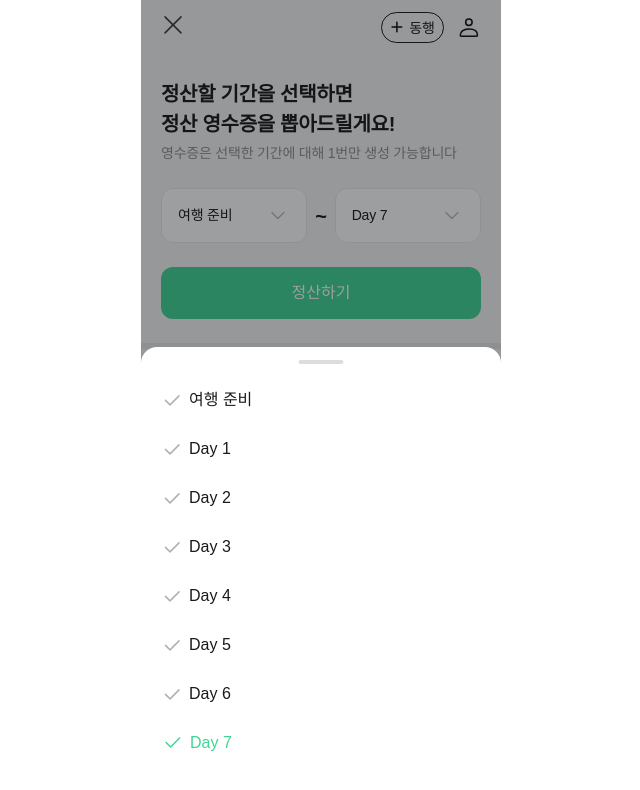
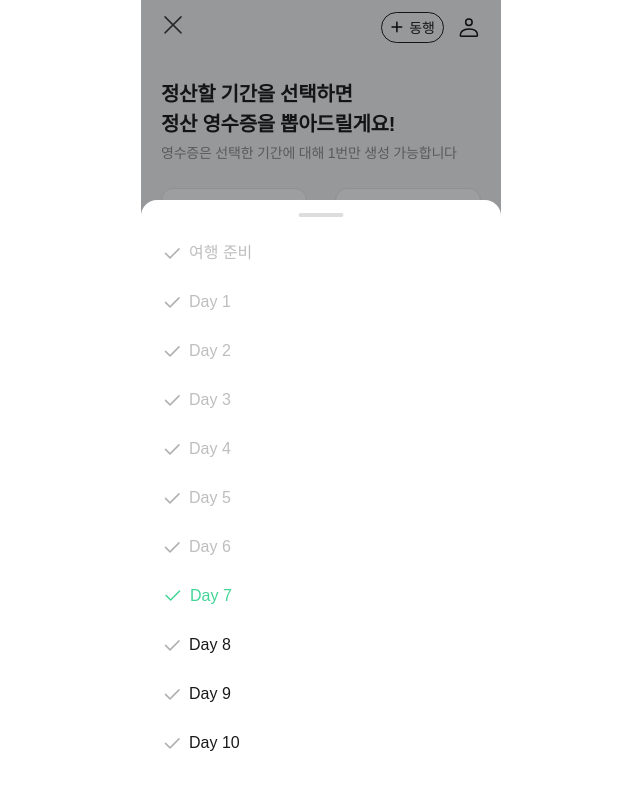
Before and after one commit to Emithen/SnapSplit-Front, a Next.js app in the folder snapsplit/: page /trip/1/split in a window 1280 px wide. Both pictures are taken after a click on the button "Day 7". Shown: the top 790 px of the page, without its empty margins (319-959 px from the left). Built offline with nearby package versions, Linux system fonts and the light colour scheme; a web font is replaced by a local one.

Commit message:
feat: 정산 가능 날짜 선택 시 Day로 선택, 선택 불가능 시 비활성화 UI

```diff
--- a/snapsplit/src/features/trip/[tripId]/split/_components/SplitDatePickSection.tsx
+++ b/snapsplit/src/features/trip/[tripId]/split/_components/SplitDatePickSection.tsx
@@ -10,10 +10,7 @@ import arrowButtom from '@public/svg/arrow-bottom-grey-450.svg';
 import BottomSheet from '@/shared/components/bottom-sheet/BottomSheet';
 import DatePickButtonSheet from './modal/DatePickBottomSheet';
 import { SplitDatePickSectionProps } from '../type';
-
-// API 에서 받아온 date string 날짜들을 day로 관리하기 위한 배열
-// 정산 가능 날짜도 따로 받아와야 한다
-const tripDate = ['여행 준비', 'Day 1', 'Day 2', 'Day 3', 'Day 4', 'Day 5', 'Day 6', 'Day 7'];
+import { convertSelectableDateToDay } from '@/shared/utils/DatetoDay/convertSelectableDateToDay';
 
 export default function SplitDatePickSection({ selectableDates, tripStartDate }: SplitDatePickSectionProps) {
   const [isConfirmModalOpen, setIsConfirmModalOpen] = useState(false);
@@ -22,9 +19,15 @@ export default function SplitDatePickSection({ selectableDates, tripStartDate }:
   // 예시용 지출 여부 상태 (추후 API 연동 시 수정)
   const hasExpense = true;
 
+  // 정산 영수증 날짜 선택 가능 범위 Date -> Day 리스트
+  const tripDay = convertSelectableDateToDay(tripStartDate, selectableDates);
+
   // 선택된 날짜 인덱스 상태 관리
-  const [startDayIndex, setStartDayIndex] = useState<number | null>(tripDate.length > 0 ? 0 : null);
-  const [endDayIndex, setEndDayIndex] = useState<number | null>(tripDate.length > 0 ? tripDate.length - 1 : null);
+  const firstSelectableIndex = tripDay.findIndex((d) => d.selectable);
+  const [startDayIndex, setStartDayIndex] = useState<number | null>(
+    firstSelectableIndex !== -1 ? firstSelectableIndex : null
+  );
+  const [endDayIndex, setEndDayIndex] = useState<number | null>(tripDay.length > 0 ? tripDay.length - 1 : null);
   const [datePickType, setDatePickType] = useState<'start' | 'end' | null>(null);
 
   // 날짜 유효성 검증
@@ -48,7 +51,11 @@ export default function SplitDatePickSection({ selectableDates, tripStartDate }:
             setIsDateModalOpen(true);
           }}
         >
-          {startDayIndex !== null ? tripDate[startDayIndex] : '시작일 선택'}
+          {startDayIndex !== null
+            ? tripDay[startDayIndex].day === 0
+              ? '여행 준비'
+              : `Day ${tripDay[startDayIndex].day}`
+            : '시작일 선택'}
           <Image src={arrowButtom} alt="Arrow Button" className="" />
         </button>
         <span className="text-head-1">~</span>
@@ -60,7 +67,11 @@ export default function SplitDatePickSection({ selectableDates, tripStartDate }:
             setIsDateModalOpen(true);
           }}
         >
-          {endDayIndex !== null ? tripDate[endDayIndex] : '종료일 선택'}
+          {endDayIndex !== null
+            ? tripDay[endDayIndex].day === 0
+              ? '여행 준비'
+              : `Day ${tripDay[endDayIndex].day}`
+            : '종료일 선택'}
           <Image src={arrowButtom} alt="Arrow Button" className="" />
         </button>
 
@@ -72,7 +83,7 @@ export default function SplitDatePickSection({ selectableDates, tripStartDate }:
           }}
         >
           <DatePickButtonSheet
-            tripDate={tripDate}
+            tripDay={tripDay}
             selectedIndex={datePickType === 'start' ? startDayIndex : endDayIndex}
             setSelectedIndex={datePickType === 'start' ? setStartDayIndex : setEndDayIndex}
             onClose={() => setIsDateModalOpen(false)}
--- a/snapsplit/src/features/trip/[tripId]/split/_components/modal/DatePickBottomSheet.tsx
+++ b/snapsplit/src/features/trip/[tripId]/split/_components/modal/DatePickBottomSheet.tsx
@@ -2,38 +2,50 @@ import Image from 'next/image';
 import unCheckedIcon from '@public/svg/check_grey.svg';
 import CheckedIcon from '@public/svg/check-green.svg';
 
-// 여행준비~ Day1, Day2, ... 등 여행 날짜를 선택할 수 있는 바텀시트 컴포넌트
-// 사용자가 선택한 날짜 Day1과 같은 방식으로 selectedDates로 전달받아야 함
-
-// 음.. Date로 관리하는게 나을까 Day 로 관리하는게 나을까?
+type TripDay = {
+  day: number;
+  selectable: boolean;
+};
 
 export interface DatePickButtonSheetProps {
-  tripDate?: string[];
+  tripDay?: TripDay[];
   selectedIndex: number | null;
   setSelectedIndex: (idx: number) => void;
-  onClose?: () => void; // 모달 닫기용 콜백 추가
+  onClose?: () => void;
 }
-
 export default function DatePickButtonSheet({
-  tripDate,
+  tripDay,
   selectedIndex,
   setSelectedIndex,
   onClose,
 }: DatePickButtonSheetProps) {
+  console.log('tripDay : ' + tripDay);
   return (
     <div className="flex w-full flex-col justify-start">
-      {tripDate?.map((date, idx) => (
+      {tripDay?.map(({ day, selectable }, idx) => (
         <button
-          className="flex w-full gap-1 justify-start py-3 cursor-pointer"
+          className="flex w-full gap-1 justify-start py-3 cursor-pointer disabled:cursor-default"
           key={idx}
           aria-label="날짜 선택"
+          disabled={!selectable}
           onClick={() => {
+            if (!selectable) return;
             setSelectedIndex(idx);
-            if (onClose) onClose(); // 클릭 시 모달 닫기
+            if (onClose) onClose();
           }}
         >
           <Image src={selectedIndex === idx ? CheckedIcon : unCheckedIcon} alt="Check Icon" />
-          <span className={selectedIndex === idx ? 'text-primary' : 'text-grey-1000'}>{date}</span>
+          <span
+            className={
+              !selectable
+                ? 'text-grey-450 cursor-not-allowed'
+                : selectedIndex === idx
+                  ? 'text-primary'
+                  : 'text-grey-1000'
+            }
+          >
+            {day === 0 ? '여행 준비' : `Day ${day}`}
+          </span>
         </button>
       ))}
     </div>
--- a/snapsplit/src/features/trip/[tripId]/split/type.ts
+++ b/snapsplit/src/features/trip/[tripId]/split/type.ts
@@ -1,7 +1,6 @@
 export interface SplitPageProps {
     tripId: string;
 }
-
 
 export interface SplitDatePickSectionProps {
   selectableDates: { date: string; selectable: boolean }[];
--- /dev/null
+++ b/snapsplit/src/shared/utils/DatetoDay/convertSelectableDateToDay.ts
@@ -0,0 +1,18 @@
+import { differenceInCalendarDays, parseISO } from 'date-fns';
+
+export function convertSelectableDateToDay(
+  tripStartDate: string,
+  selectableDates: { date: string; selectable: boolean }[]
+): { day: number; selectable: boolean }[] {
+  const tripStart = parseISO(tripStartDate);
+
+  return selectableDates.map(({ date, selectable }) => {
+    const diff = differenceInCalendarDays(parseISO(date), tripStart);
+    const dayNumber = diff < 0 ? 0 : diff + 1;
+
+    return {
+      day: dayNumber,
+      selectable,
+    };
+  });
+}
```
